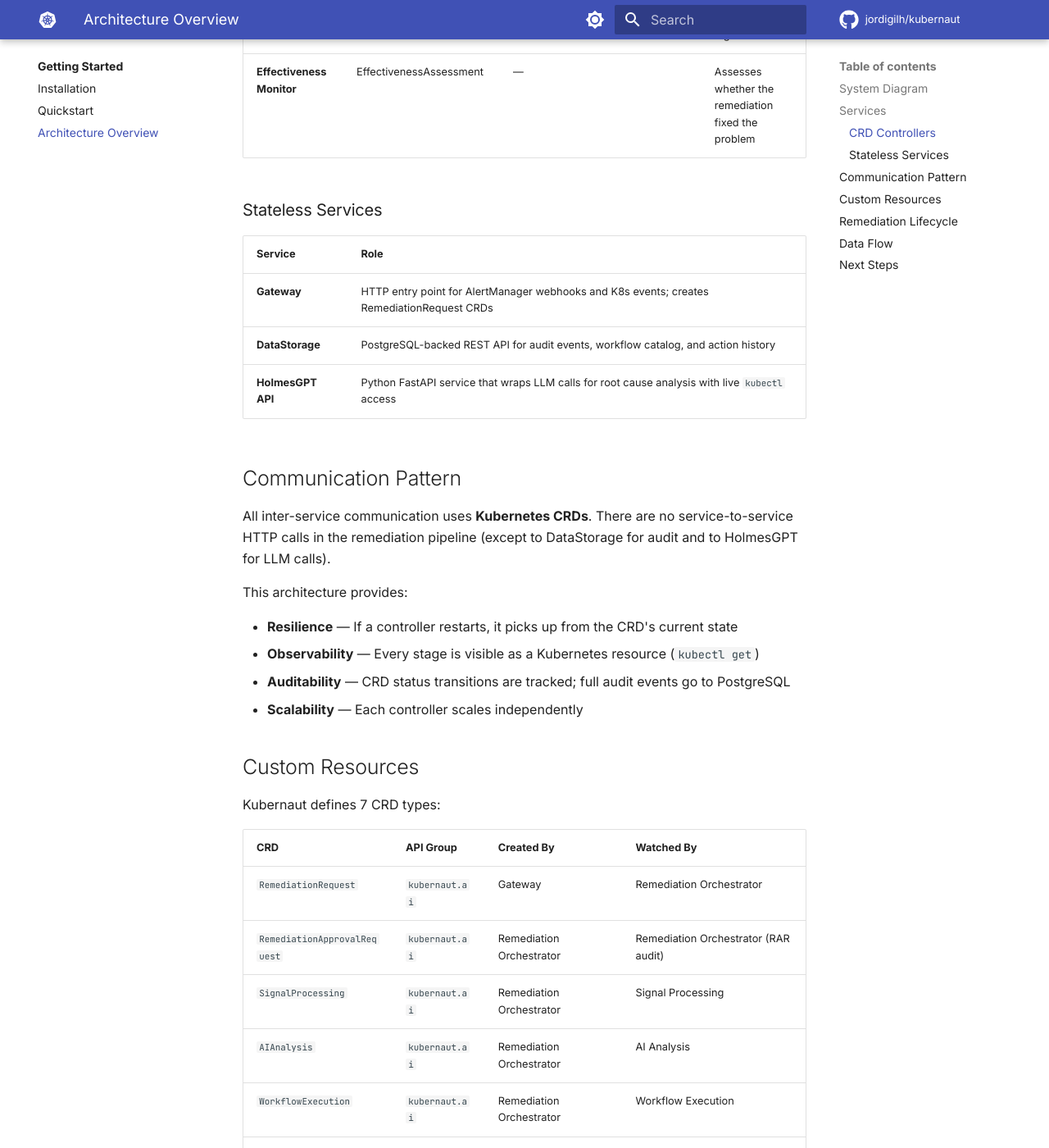
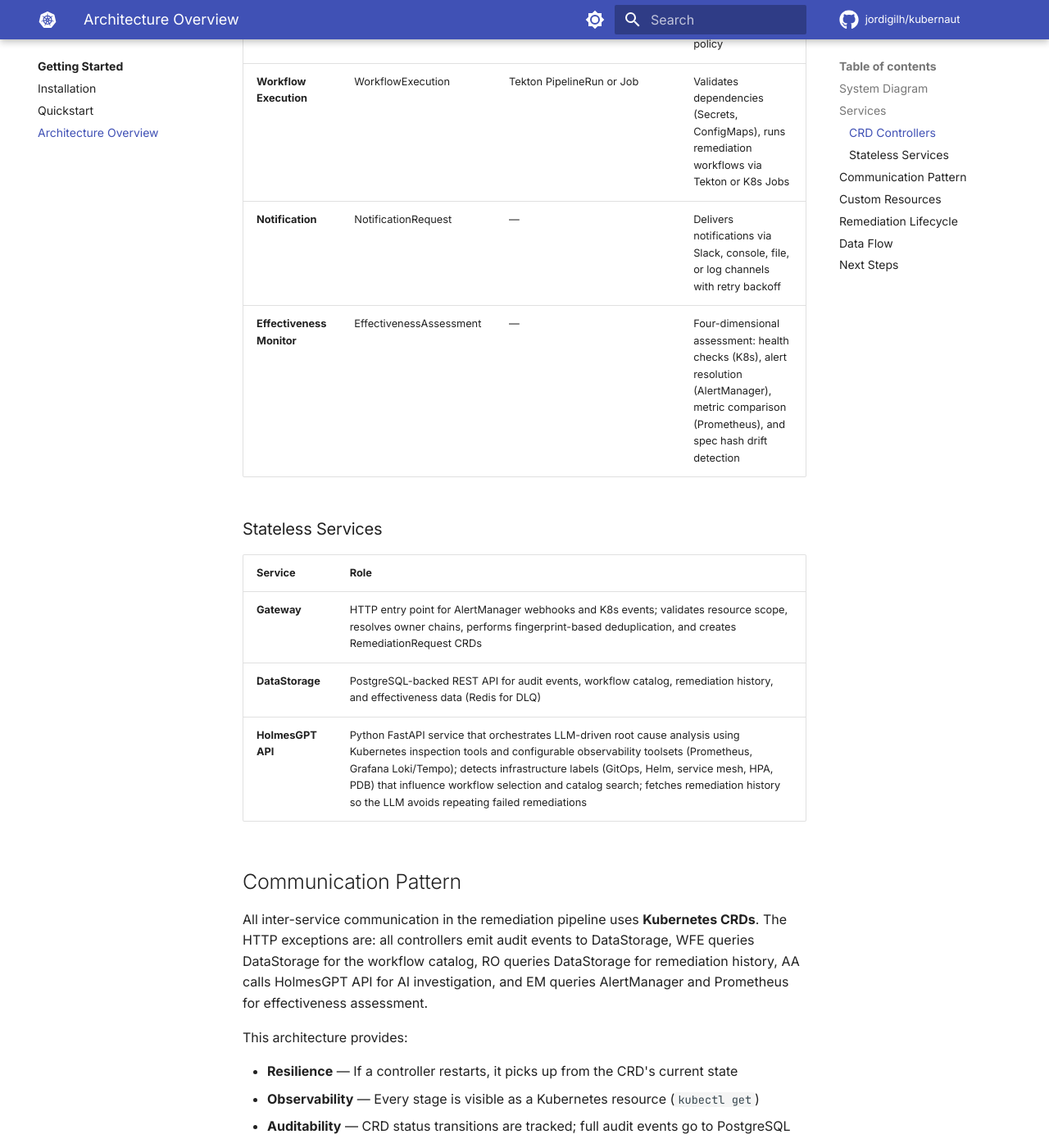
Before and after one commit to jordigilh/kubernaut-docs, an MkDocs documentation site: the page built from docs/getting-started/architecture-overview.md, in a window 1280 px wide and 1400 px high, scrolled down 1591 px. Shown: the whole window at 82% size. Built offline with MkDocs 1.6.1 and Material for MkDocs 9.7.7, drawn with Linux system fonts in a browser that asks for light colours; comment, search, counter and statistics services are not loaded; the version menu is left out; some of the changed text lies outside the part shown.

Commit message:
docs: fix architecture overview — service tables, lifecycle diagram, data flow
- CRD Controllers table: SP (full enrichment list), AA (session-based async),
  RO (routing engine), WFE (dependency validation), EM (4 dimensions), NF (retry)
- Stateless Services table: GW (dedup, scope, owner chain), DS (remediation
  history, effectiveness data, Redis DLQ), HAPI (full toolkit + detected labels)
- Communication Pattern: precise HTTP exceptions (audit, catalog, history, HAPI,
  AlertManager/Prometheus)
- Lifecycle diagram: add Blocked, Skipped, Cancelled, TimedOut states
- Data Flow: remove false "ephemeral 24h TTL" claim; CRDs not TTL-managed yet

Made-with: Cursor

````diff
--- a/docs/getting-started/architecture-overview.md
+++ b/docs/getting-started/architecture-overview.md
@@ -79,24 +79,24 @@ These services watch Kubernetes Custom Resources and reconcile state:
 
 | Service | Watches | Creates | Role |
 |---|---|---|---|
-| **Remediation Orchestrator** | RemediationRequest + all child CRDs | SignalProcessing, AIAnalysis, WorkflowExecution, NotificationRequest, EffectivenessAssessment, RemediationApprovalRequest | Coordinates the full remediation lifecycle |
-| **Signal Processing** | SignalProcessing | — | Enriches signals with K8s context, classifies severity and signal mode |
-| **AI Analysis** | AIAnalysis | — | Calls HolmesGPT for RCA, evaluates approval via Rego policy |
-| **Workflow Execution** | WorkflowExecution | Tekton PipelineRun or Job | Runs remediation workflows via Tekton or K8s Jobs |
-| **Notification** | NotificationRequest | — | Delivers notifications via Slack, console, file, or log channels |
-| **Effectiveness Monitor** | EffectivenessAssessment | — | Assesses whether the remediation fixed the problem |
+| **Remediation Orchestrator** | RemediationRequest + all child CRDs | SignalProcessing, AIAnalysis, WorkflowExecution, NotificationRequest, EffectivenessAssessment, RemediationApprovalRequest | Coordinates the full remediation lifecycle with routing engine (blocking conditions, exponential backoff, resource locks) |
+| **Signal Processing** | SignalProcessing | — | Enriches signals with K8s context (owner chain, namespace, workload), environment classification, priority assignment, business classification, severity normalization, and signal mode |
+| **AI Analysis** | AIAnalysis | — | Submits session-based async investigations to HolmesGPT API for RCA, evaluates approval via Rego policy |
+| **Workflow Execution** | WorkflowExecution | Tekton PipelineRun or Job | Validates dependencies (Secrets, ConfigMaps), runs remediation workflows via Tekton or K8s Jobs |
+| **Notification** | NotificationRequest | — | Delivers notifications via Slack, console, file, or log channels with retry backoff |
+| **Effectiveness Monitor** | EffectivenessAssessment | — | Four-dimensional assessment: health checks (K8s), alert resolution (AlertManager), metric comparison (Prometheus), and spec hash drift detection |
 
 ### Stateless Services
 
 | Service | Role |
 |---|---|
-| **Gateway** | HTTP entry point for AlertManager webhooks and K8s events; creates RemediationRequest CRDs |
-| **DataStorage** | PostgreSQL-backed REST API for audit events, workflow catalog, and action history |
-| **HolmesGPT API** | Python FastAPI service that wraps LLM calls for root cause analysis with live `kubectl` access |
+| **Gateway** | HTTP entry point for AlertManager webhooks and K8s events; validates resource scope, resolves owner chains, performs fingerprint-based deduplication, and creates RemediationRequest CRDs |
+| **DataStorage** | PostgreSQL-backed REST API for audit events, workflow catalog, remediation history, and effectiveness data (Redis for DLQ) |
+| **HolmesGPT API** | Python FastAPI service that orchestrates LLM-driven root cause analysis using Kubernetes inspection tools and configurable observability toolsets (Prometheus, Grafana Loki/Tempo); detects infrastructure labels (GitOps, Helm, service mesh, HPA, PDB) that influence workflow selection and catalog search; fetches remediation history so the LLM avoids repeating failed remediations |
 
 ## Communication Pattern
 
-All inter-service communication uses **Kubernetes CRDs**. There are no service-to-service HTTP calls in the remediation pipeline (except to DataStorage for audit and to HolmesGPT for LLM calls).
+All inter-service communication in the remediation pipeline uses **Kubernetes CRDs**. The HTTP exceptions are: all controllers emit audit events to DataStorage, WFE queries DataStorage for the workflow catalog, RO queries DataStorage for remediation history, AA calls HolmesGPT API for AI investigation, and EM queries AlertManager and Prometheus for effectiveness assessment.
 
 This architecture provides:
 
@@ -127,29 +127,34 @@ A `RemediationRequest` progresses through these phases:
 stateDiagram-v2
     [*] --> Pending
     Pending --> Processing: RO creates SignalProcessing
+    Pending --> Blocked: Routing condition blocks progress
     Processing --> Analyzing: SP completes enrichment
     Analyzing --> AwaitingApproval: Low confidence / policy requires approval
     Analyzing --> Executing: High confidence, auto-approved
+    Analyzing --> Blocked: Routing condition blocks progress
+    Analyzing --> Skipped: Resource busy / recently remediated
     AwaitingApproval --> Executing: Human approves
     AwaitingApproval --> Failed: Human rejects
     Executing --> Verifying: WE succeeded → Create EA
     Executing --> Failed: Workflow fails
+    Blocked --> Pending: Cooldown expires, re-evaluated
     Verifying --> Completed: EA completed
     Verifying --> Failed: Verification timed out
     Completed --> [*]
     Failed --> [*]
+    TimedOut --> [*]
+    Skipped --> [*]
+    Cancelled --> [*]
 ```
 
-After reaching a terminal phase (Completed, Failed, or TimedOut), the Orchestrator creates:
+After reaching a terminal phase (Completed, Failed, TimedOut, Skipped, or Cancelled), the Orchestrator creates:
 
 - A **NotificationRequest** to inform the team
 - An **EffectivenessAssessment** to evaluate whether the fix worked
 
 ## Data Flow
 
-CRDs are **ephemeral** — they have a 24-hour TTL after completion. The long-term record of every remediation lives in **PostgreSQL** via the audit pipeline.
-
-Every service emits audit events to DataStorage as it processes its CRD. These events capture the full context: what happened, when, why, and who was involved. A complete `RemediationRequest` can be [reconstructed from audit data](../user-guide/data-lifecycle.md) at any time, even after the CRD has expired.
+Every service emits audit events to DataStorage as it processes its CRD. These events capture the full context: what happened, when, why, and who was involved. The long-term record of every remediation lives in **PostgreSQL** via the audit pipeline, so even if CRDs are removed from the cluster, the complete data is preserved. A `RemediationRequest` can be [reconstructed from audit data](../user-guide/data-lifecycle.md) at any time.
 
 ## Next Steps
 
````
